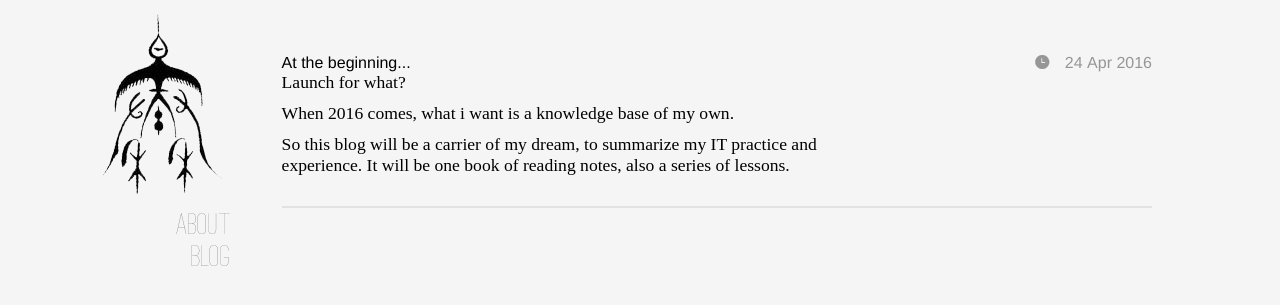
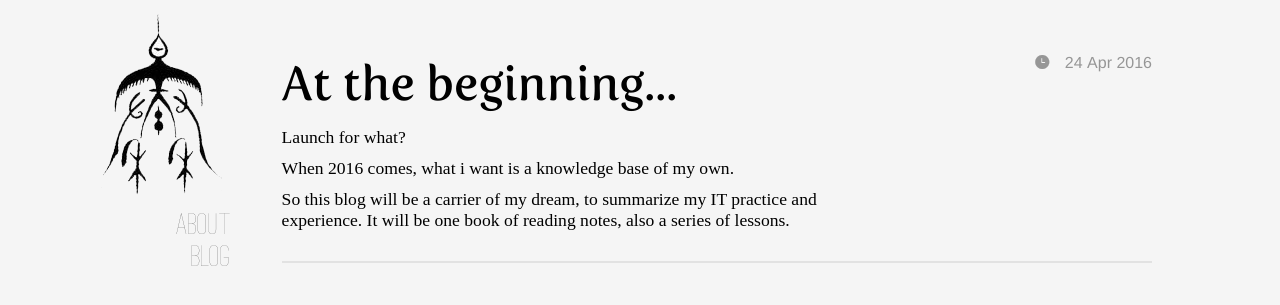
Before and after one commit to magus0219/magus0219.github.io, a Jekyll site: the page built from _posts/2016-04-24-at-the-beginning.md, in a window 1280 px wide. Shown: the top 305 px of the page. Built offline with Jekyll 4.4.1, drawn with Linux system fonts in a browser that asks for light colours.

Commit message:
change css for blog header

```diff
--- a/_layouts/post.html
+++ b/_layouts/post.html
@@ -1,6 +1,6 @@
 ---
 layout: default
-title: 秦园浅草 | Blog
+title: {{ page.title }}
 ---
 <article>
   <div class="article">
--- a/static/css/blog.scss
+++ b/static/css/blog.scss
@@ -46,10 +46,10 @@
           width: 70%;
 
           h1 {
+            font-family: Fertigo Pro;
+            font-size: 3em;
+            padding-bottom: 15px;
             a {
-              font-family: Fertigo Pro;
-              font-size: 3em;
-
               &:hover {
                 background-color: $hover-gray;
                 transition: all .25s linear;
@@ -60,7 +60,6 @@
           .excerpt p{
             font-family: Futura Extended;
             font-size: 1.1em;
-            padding-top: 15px;
             padding-bottom: 25px;
           }
 
```
